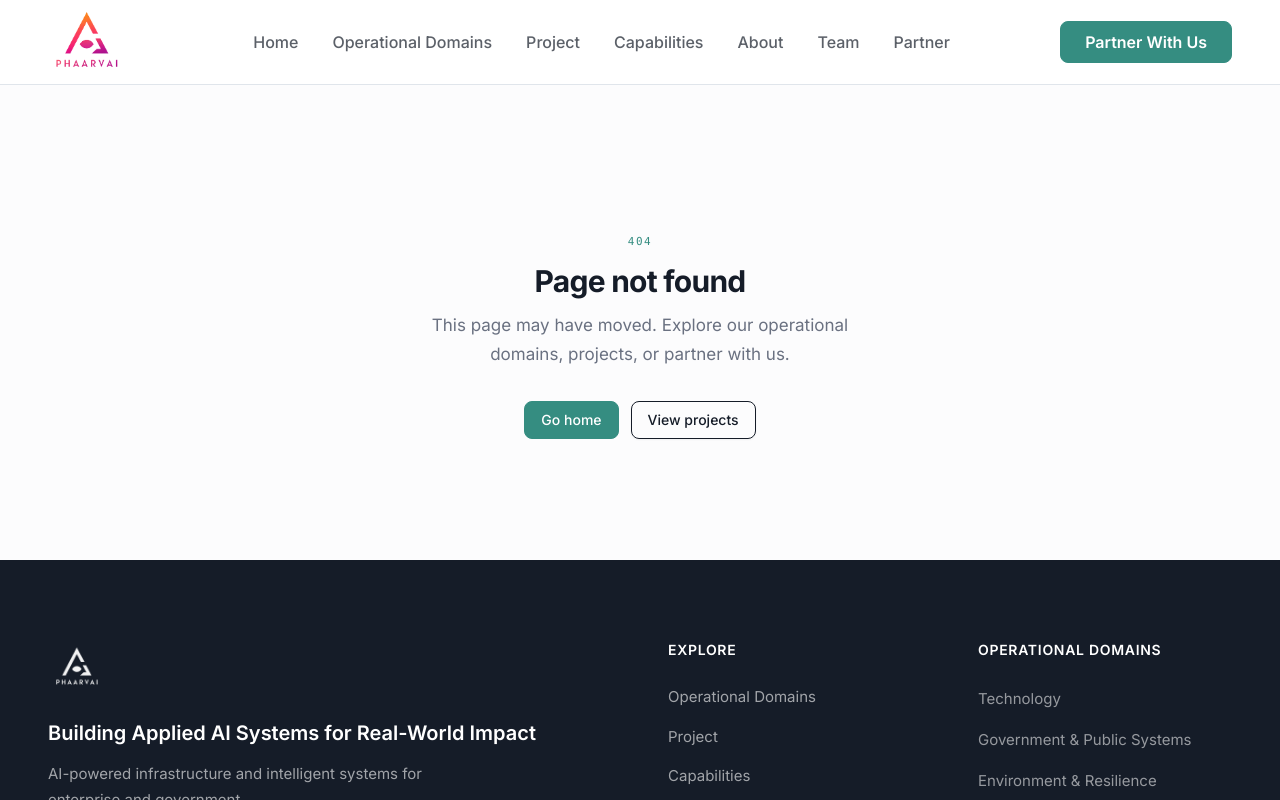
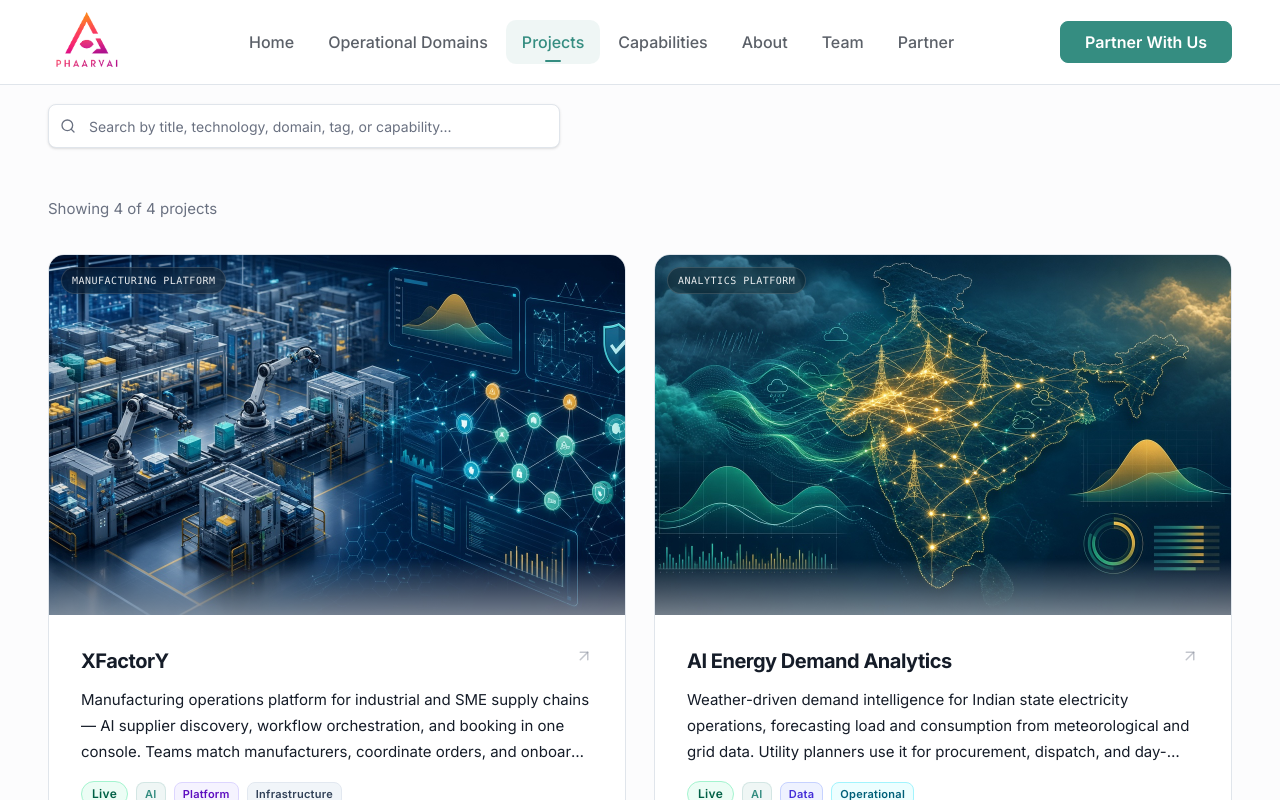
Before and after one commit to phaarvai/Website, a Next.js app: page /projects in a window 1280 px wide. Before the commit this address had no page. Shown: the top 800 px of the page. Built offline with nearby package versions, Linux system fonts and the light colour scheme.

Commit message:
Update the Projects

```diff
--- a/app/project/page.tsx
+++ b/app/projects/page.tsx
@@ -2,7 +2,7 @@
 import ProjectsPage from "@/views/projects";
 
 export const metadata: Metadata = {
-  title: "Project & Deployments — Phaarvai",
+  title: "Projects & Deployments — Phaarvai",
   description:
     "Applied AI systems, operational platforms, and deployment environments from Phaarvai's intelligent infrastructure portfolio.",
 };
--- a/next.config.ts
+++ b/next.config.ts
@@ -43,13 +43,13 @@
 
   async redirects() {
     return [
-      { source: "/solutions", destination: "/project", permanent: true },
+      { source: "/solutions", destination: "/projects", permanent: true },
       { source: "/sectors", destination: "/themes", permanent: true },
       { source: "/funding-partnerships", destination: "/partner", permanent: true },
-      { source: "/insights", destination: "/project", permanent: false },
-      { source: "/system", destination: "/project", permanent: true },
-      { source: "/systems", destination: "/project", permanent: true },
-      { source: "/projects", destination: "/project", permanent: true },
+      { source: "/insights", destination: "/projects", permanent: false },
+      { source: "/system", destination: "/projects", permanent: true },
+      { source: "/systems", destination: "/projects", permanent: true },
+      { source: "/project", destination: "/projects", permanent: true },
     ];
   },
 };
--- a/src/components/Navbar.tsx
+++ b/src/components/Navbar.tsx
@@ -11,7 +11,7 @@
 const links = [
   { href: "/", label: "Home" },
   { href: "/operational-domains", label: "Operational Domains" },
-  { href: "/project", label: "Project" },
+  { href: "/projects", label: "Projects" },
   { href: "/capabilities", label: "Capabilities" },
   { href: "/about", label: "About" },
   { href: "/team", label: "Team" },
--- a/src/content/capabilities.ts
+++ b/src/content/capabilities.ts
@@ -34,7 +34,7 @@
       "AI-assisted knowledge systems",
       "Human-in-the-loop AI",
     ],
-    href: "/project",
+    href: "/projects",
   },
   {
     id: "data-infrastructure",
@@ -52,7 +52,7 @@
       "Data integration platforms",
       "Real-time analytics",
     ],
-    href: "/project",
+    href: "/projects",
   },
   {
     id: "cybersecurity-trust",
--- a/src/content/site.ts
+++ b/src/content/site.ts
@@ -10,7 +10,7 @@
     headlineAccent: "Intelligent Infrastructure",
     subheadline:
       "We design, build, and deploy production-ready AI systems and intelligent infrastructure for governments, enterprises, and research institutions — scalable platforms engineered for complex, real-world operations.",
-    ctaPrimary: { label: "View Project", href: "/project" },
+    ctaPrimary: { label: "View Projects", href: "/projects" },
     ctaSecondary: { label: "Explore Capabilities", href: "/capabilities" },
     ctaTertiary: { label: "Partner With Us", href: "/partner" },
     badges: ["AI Infrastructure", "Operational Intelligence", "Enterprise Deployments"],
@@ -110,7 +110,7 @@
     links: {
       explore: [
         { label: "Operational Domains", href: "/operational-domains" },
-        { label: "Project", href: "/project" },
+        { label: "Projects", href: "/projects" },
         { label: "Capabilities", href: "/capabilities" },
         { label: "About", href: "/about" },
         { label: "Team", href: "/team" },
@@ -145,7 +145,7 @@
   ],
   ctas: [
     { label: "View Capabilities", href: "/capabilities" },
-    { label: "See Featured Projects", href: "/project" },
+    { label: "See Featured Projects", href: "/projects" },
     { label: "Contact Our Team", href: "/partner#contact" },
   ],
 };
--- a/src/views/not-found.tsx
+++ b/src/views/not-found.tsx
@@ -31,7 +31,7 @@
               <Button>Go home</Button>
             </Link>
 
-            <Link href="/project">
+            <Link href="/projects">
               <Button variant="outline">
                 View projects
               </Button>
--- a/src/views/projects.tsx
+++ b/src/views/projects.tsx
@@ -21,9 +21,9 @@
   return (
     <>
       <PageSEO
-        title="Project & Deployments"
+        title="Projects & Deployments"
         description="Explore Phaarvai's applied AI systems, operational platforms, and deployment environments across institutional domains."
-        path="/project"
+        path="/projects"
       />
 
       <article className="page-shell bg-background">
--- a/src/views/themes.tsx
+++ b/src/views/themes.tsx
@@ -95,10 +95,10 @@
 
                     <div className="mt-auto flex flex-wrap items-center gap-4 pt-4 border-t border-border">
                       <Link
-                        href="/project"
+                        href="/projects"
                         className="inline-flex items-center text-sm font-semibold text-primary hover:gap-2 transition-all gap-1.5 group"
                       >
-                        View project
+                        View projects
                         <ArrowRight className="w-3.5 h-3.5 group-hover:translate-x-0.5 transition-transform" />
                       </Link>
                       <Link
```
